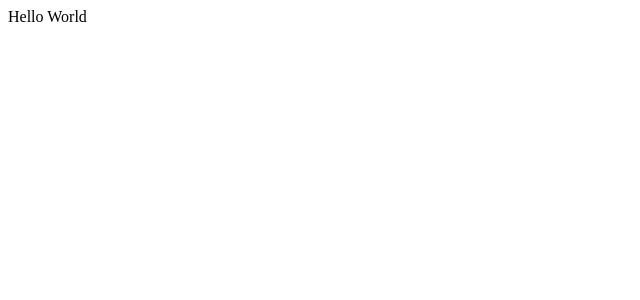
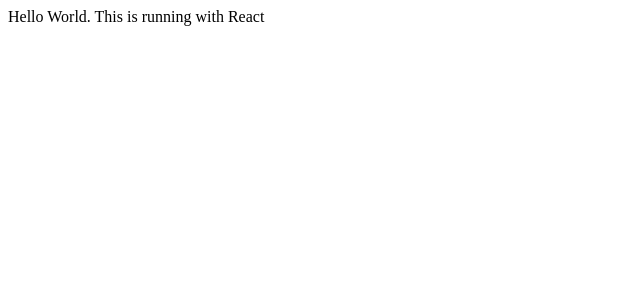
Before and after one commit to carlwilke/my-first-static-web-app, a React (Create React App) app: page / in a window 1280 px wide. Shown: the top 300 px of the page, without its empty margins (0-640 px from the left). Built offline with nearby package versions, Linux system fonts and the light colour scheme; the HTML template or start-up script is replaced by a standard one.

Commit message:
Changed the text

```diff
--- a/src/App.js
+++ b/src/App.js
@@ -2,7 +2,7 @@
 
 function App() {
   const value = 'World';
-  return <div>Hello {value}</div>;
+  return <div>Hello {value}. This is running with React</div>;
 }
 
 export default App;
```
